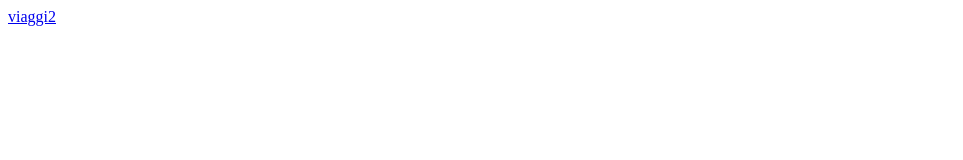
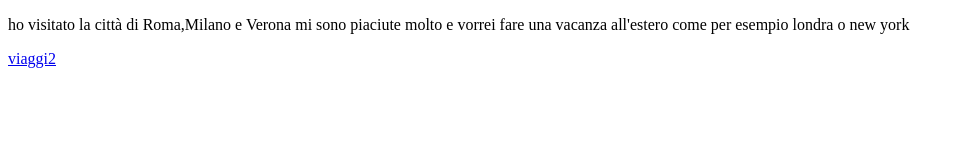
Before and after one commit to grazia08/HTML, a plain HTML site: page esercizi/verificaOttobre/viaggi.html in a window 1280 px wide. Shown: the whole page, without its empty margins (0-963 px from the left). Drawn offline with Linux system fonts and the light colour scheme.

Commit message:
Update viaggi.html

```diff
--- a/esercizi/verificaOttobre/viaggi.html
+++ b/esercizi/verificaOttobre/viaggi.html
@@ -5,6 +5,7 @@
 </head>
   <body>
 <ing src="images/maldive.jpeg" width="500" height="600" />
+  <p> ho visitato la città di Roma,Milano e Verona mi sono piaciute molto e vorrei fare una vacanza all'estero come per esempio londra o new york </p>
   <a href= "index.html">viaggi2 </a>
   </body>
 </ html>
```
